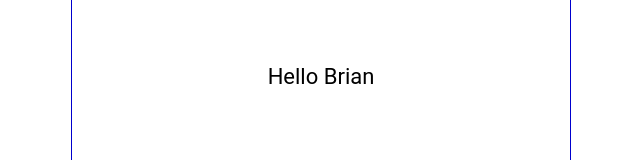
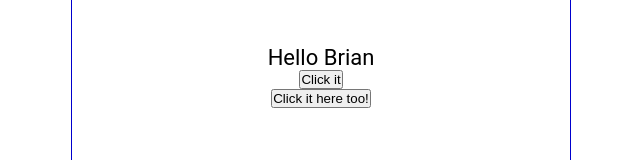
Before and after one commit to 1point21/first-react-app-1, a React (Create React App) app: page / in a window 1280 px wide. Shown: the part 349-509 px from the top of the page, without its empty margins (319-959 px from the left). Built offline with nearby package versions, Linux system fonts and the light colour scheme.

Commit message:
feat: add listners testing

```diff
--- a/src/Content.js
+++ b/src/Content.js
@@ -8,11 +8,21 @@ const Content = () => {
         const int = Math.floor(Math.random() * 3)
         return names[int]
       }
+
+      const handleClick = () => {
+        console.log("You clicked it")
+      }
+      const handleClickTwo = (name) => {
+        console.log(`${name} was clicked!`)
+      }
     return (
     <main>
       <p>
         Hello {handleNameChange()}
       </p>
+      <button onClick={handleClick}>Click it</button>
+      {/* this needs to be inside an anonymous function else it will be called immediately */}
+      <button onClick={() => {handleClickTwo('James')}}>Click it here too!</button>
     </main>
   )
 }
```
